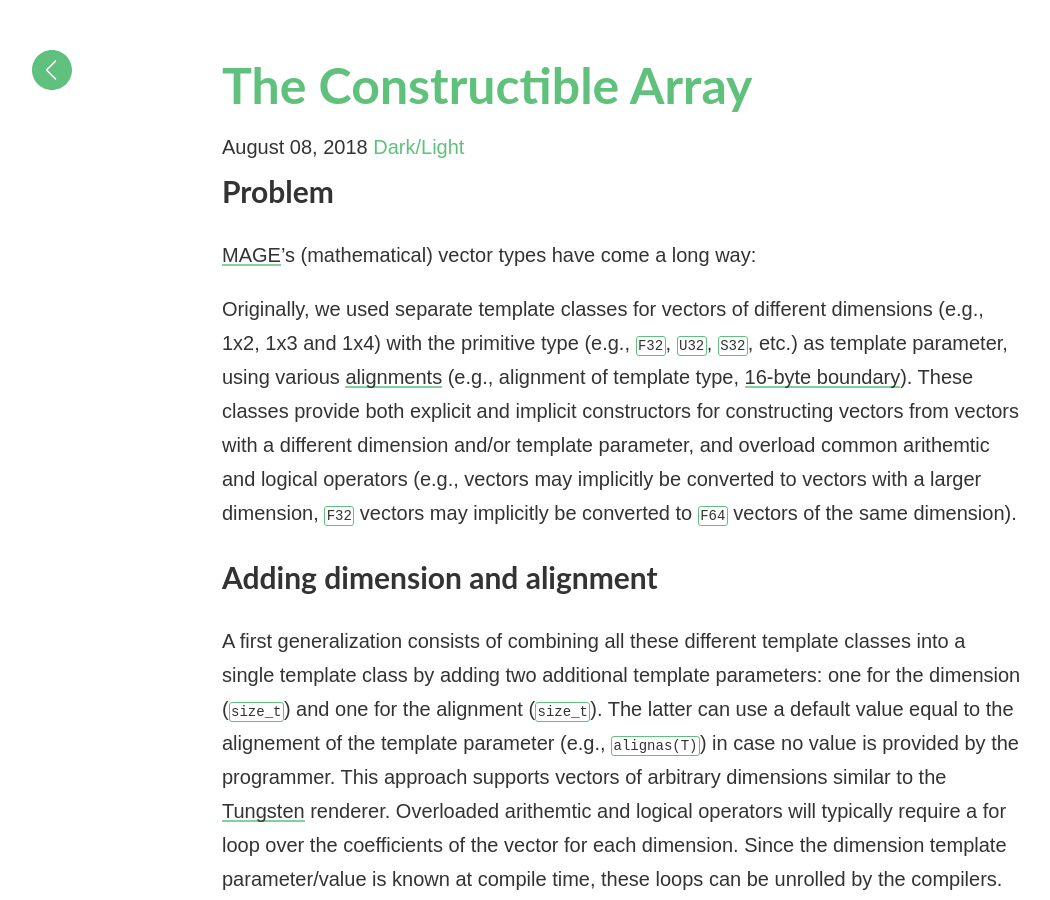
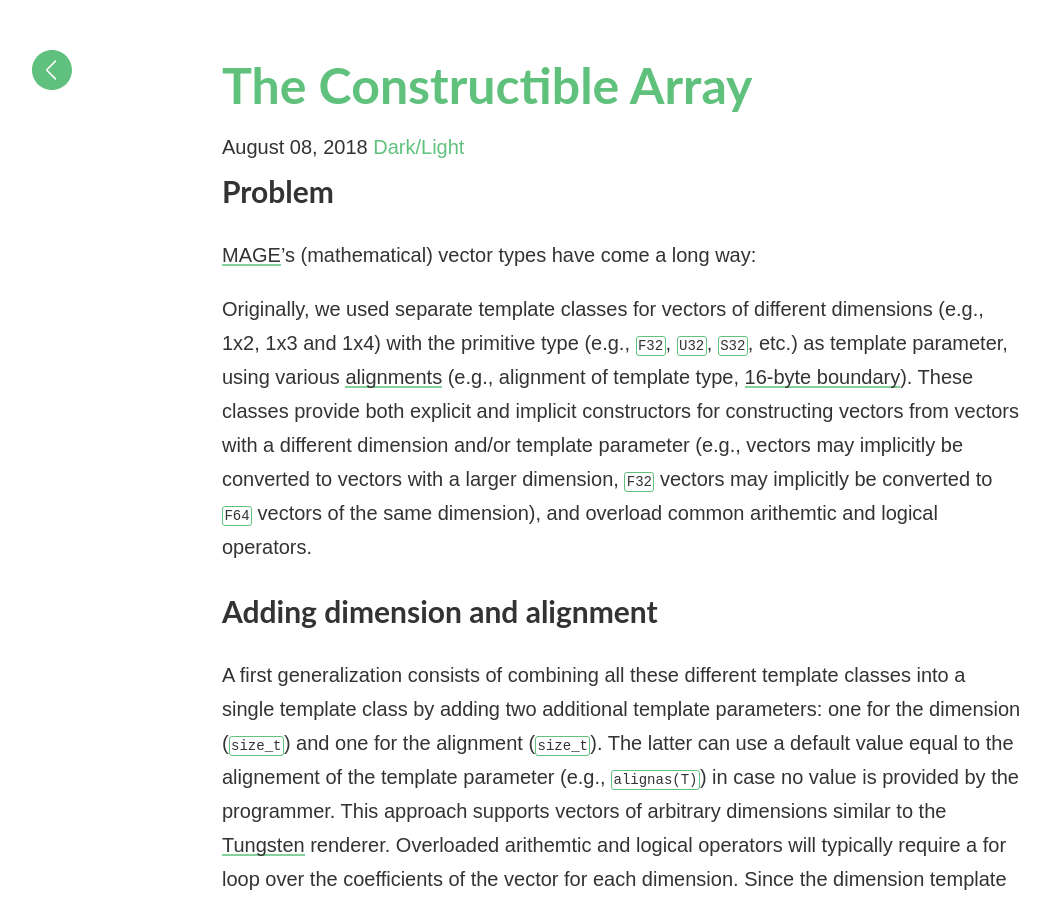
Before and after one commit to matt77hias/Blog, a Jekyll site: the page built from _posts/2018-08-08-the-constructible-array.md, in a window 1280 px wide and 900 px high. Shown: the whole window, without its empty margins (18-1068 px from the left). Built offline with Jekyll 4.4.1, drawn with Linux system fonts in a browser that asks for light colours; comment, search, counter and statistics services are not loaded.

Commit message:
Update 2018-08-08-the-constructible-array.md

```diff
--- a/_posts/2018-08-08-the-constructible-array.md
+++ b/_posts/2018-08-08-the-constructible-array.md
@@ -7,7 +7,7 @@
 ## Problem
 [MAGE](https://github.com/matt77hias/MAGE)'s (mathematical) vector types have come a long way:
 
-Originally, we used separate template classes for vectors of different dimensions (e.g., 1x2, 1x3 and 1x4) with the primitive type (e.g., `F32`, `U32`, `S32`, etc.) as template parameter, using various [alignments](https://en.cppreference.com/w/cpp/language/alignas) (e.g., alignment of template type, [16-byte boundary](https://docs.microsoft.com/en-us/windows/desktop/direct3dhlsl/dx-graphics-hlsl-packing-rules)). These classes provide both explicit and implicit constructors for constructing vectors from vectors with a different dimension and/or template parameter, and overload common arithemtic and logical operators (e.g., vectors may implicitly be converted to vectors with a larger dimension, `F32` vectors may implicitly be converted to `F64` vectors of the same dimension).
+Originally, we used separate template classes for vectors of different dimensions (e.g., 1x2, 1x3 and 1x4) with the primitive type (e.g., `F32`, `U32`, `S32`, etc.) as template parameter, using various [alignments](https://en.cppreference.com/w/cpp/language/alignas) (e.g., alignment of template type, [16-byte boundary](https://docs.microsoft.com/en-us/windows/desktop/direct3dhlsl/dx-graphics-hlsl-packing-rules)). These classes provide both explicit and implicit constructors for constructing vectors from vectors with a different dimension and/or template parameter (e.g., vectors may implicitly be converted to vectors with a larger dimension, `F32` vectors may implicitly be converted to `F64` vectors of the same dimension), and overload common arithemtic and logical operators.
 
 ## Adding dimension and alignment
 
```
